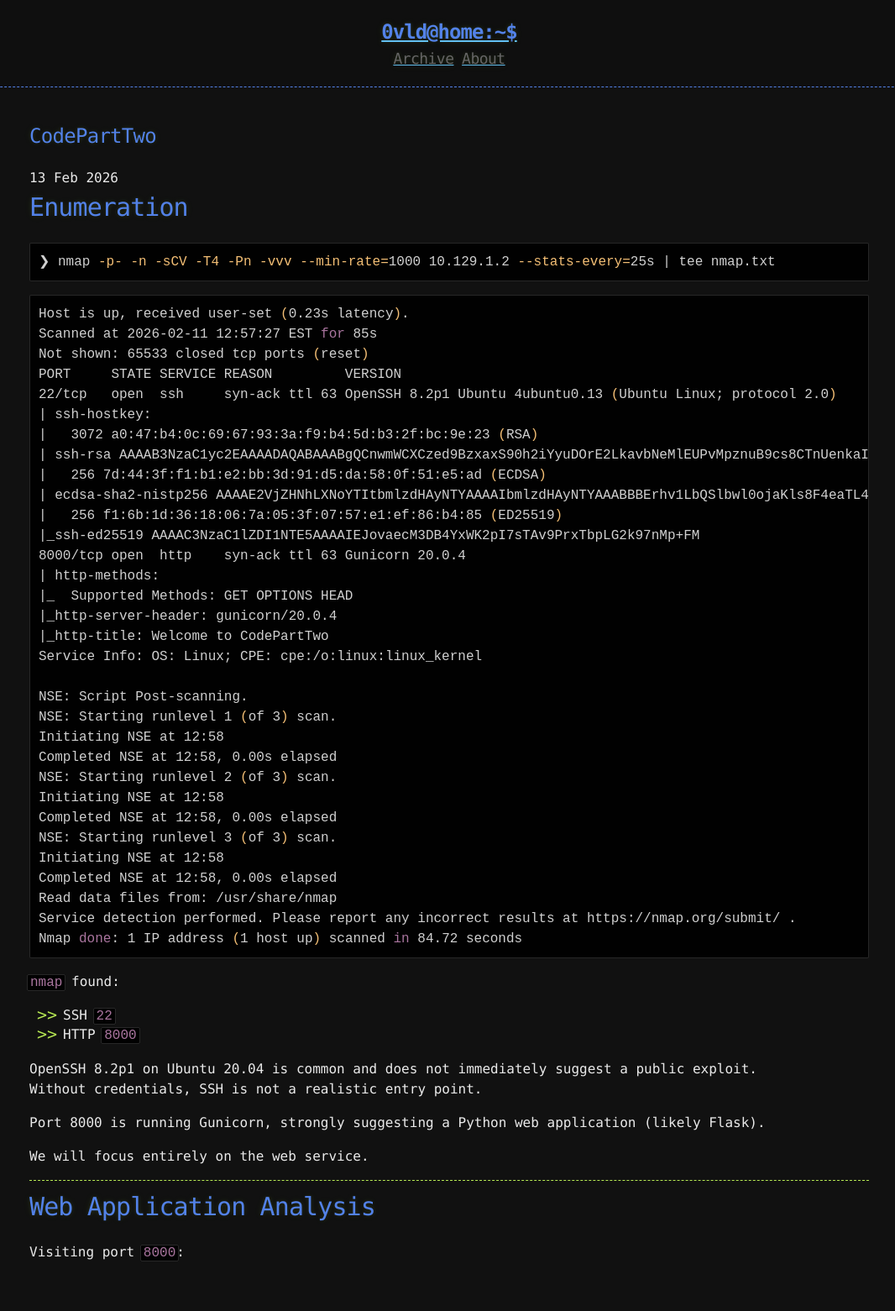
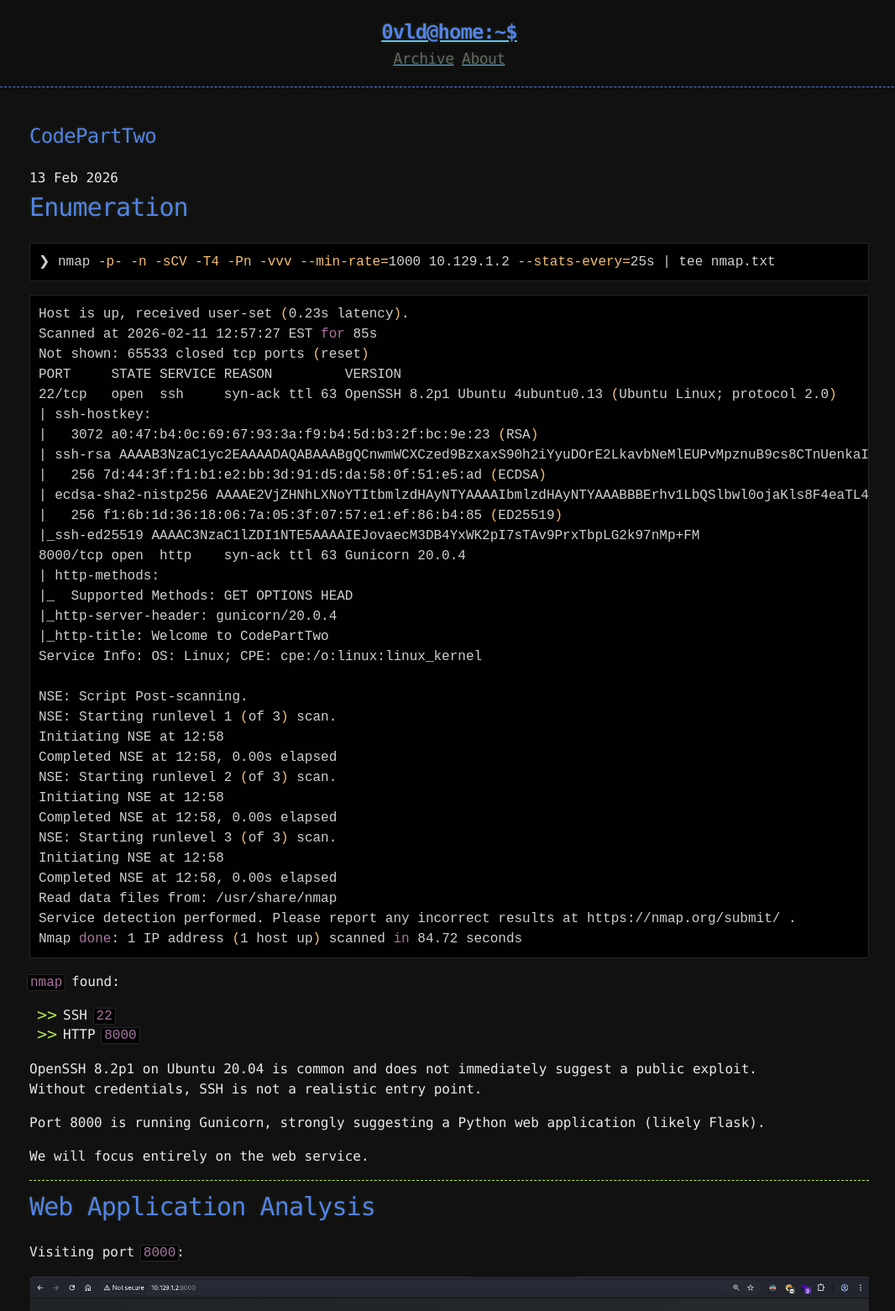
Before and after one commit to 00vld/writeups, a Jekyll site: the page built from _posts/2026-02-13-HTB_CodePartTwo.md, in a window 1280 px wide. Shown: the top 1561 px of the page at 84% size, without its empty margins (105-1171 px from the left). Built offline with Jekyll 4.4.1, drawn with Linux system fonts in a browser that asks for light colours.

Commit message:
CodePartTwo

```diff
--- a/_posts/2026-02-13-HTB_CodePartTwo.md
+++ b/_posts/2026-02-13-HTB_CodePartTwo.md
@@ -62,7 +62,7 @@ We will focus entirely on the web service.
 
 Visiting port `8000`:
 
-![](/assets/images/CodePartTwo/1.png)
+![](/assets/CodePartTwo/1.png)
 
 Clicking **Download App** provides `app.zip`.
 
```
